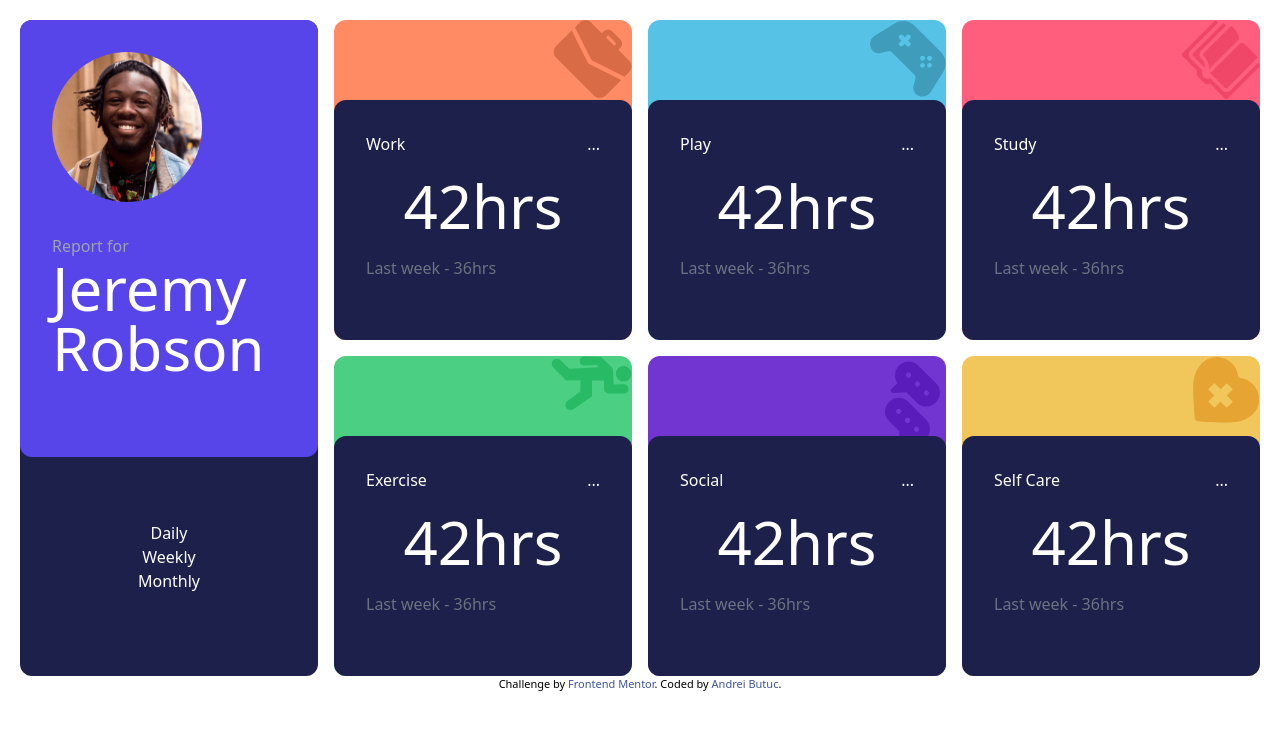
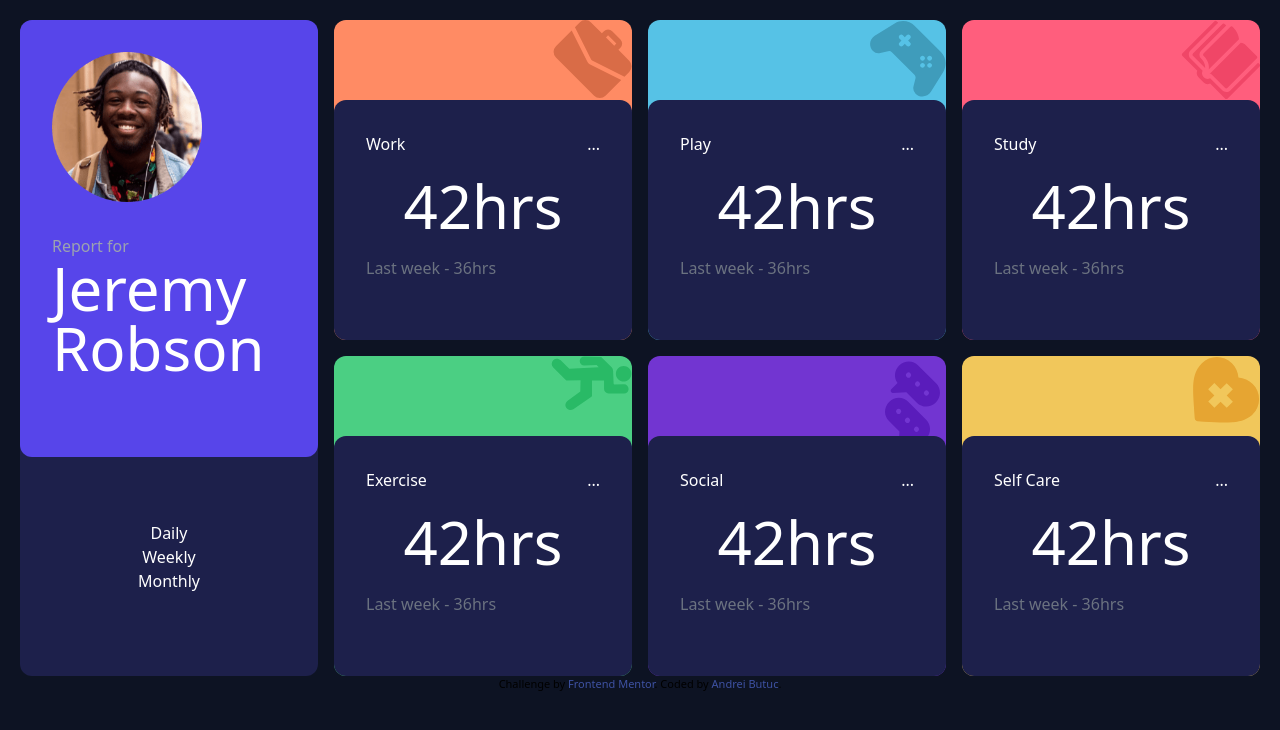
Before and after one commit to andreibtc84/Time-tracking-dashboard, a plain HTML site: page index.html in a window 1280 px wide. Drawn offline with nearby package versions, Linux system fonts and the light colour scheme.

Commit message:
Changes body background color

```diff
--- a/index.html
+++ b/index.html
@@ -25,7 +25,7 @@
       }
     </style>
   </head>
-  <body class="p-5">
+  <body class="p-5 bg-[#0d1323]">
     <section class="dashboard grid gap-4 grid-cols-4 grid-rows-2">
       <div
         class="report__card row-span-2 rounded-xl bg-[#1d204b] text-white grid grid-rows-3"
```
